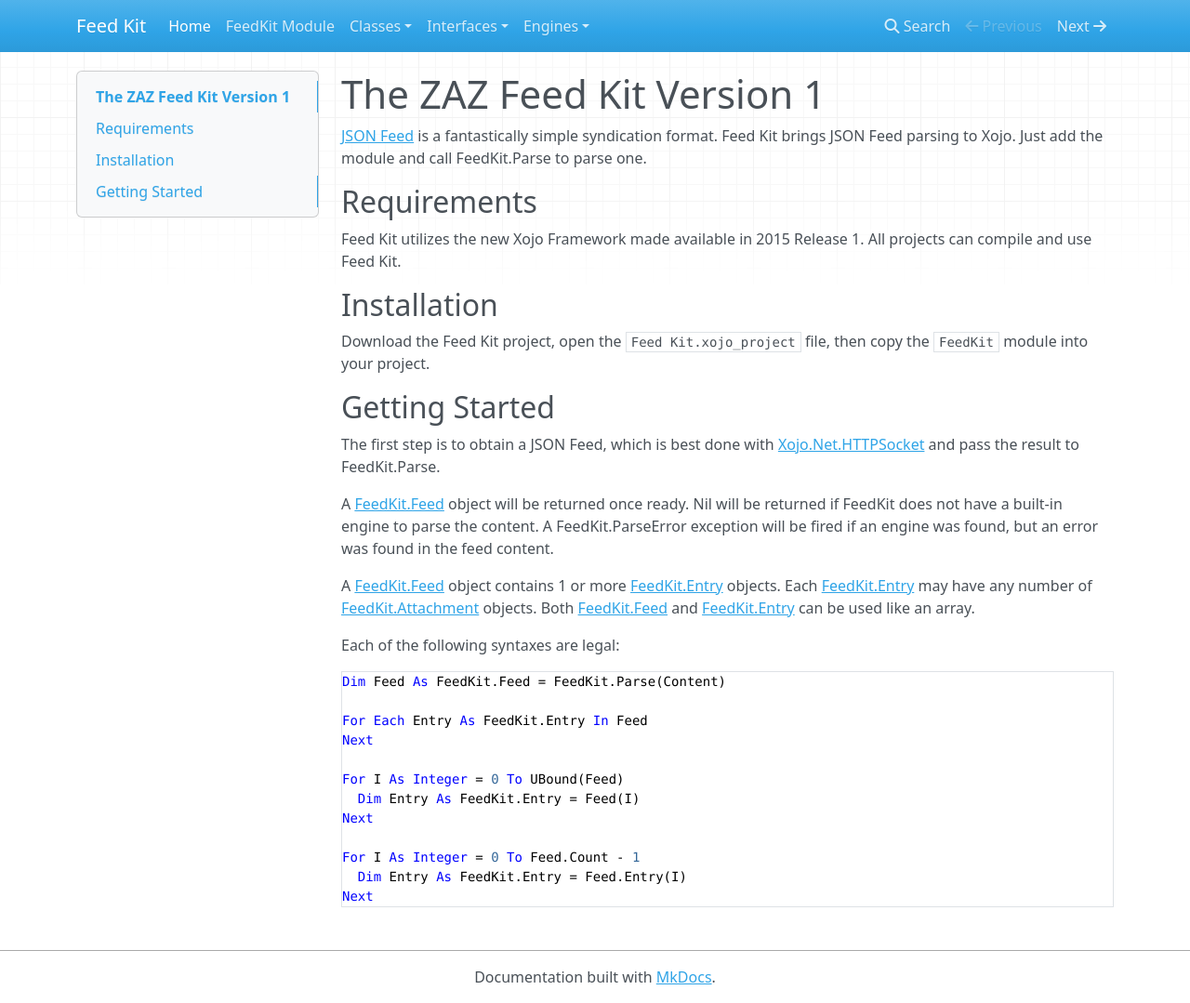
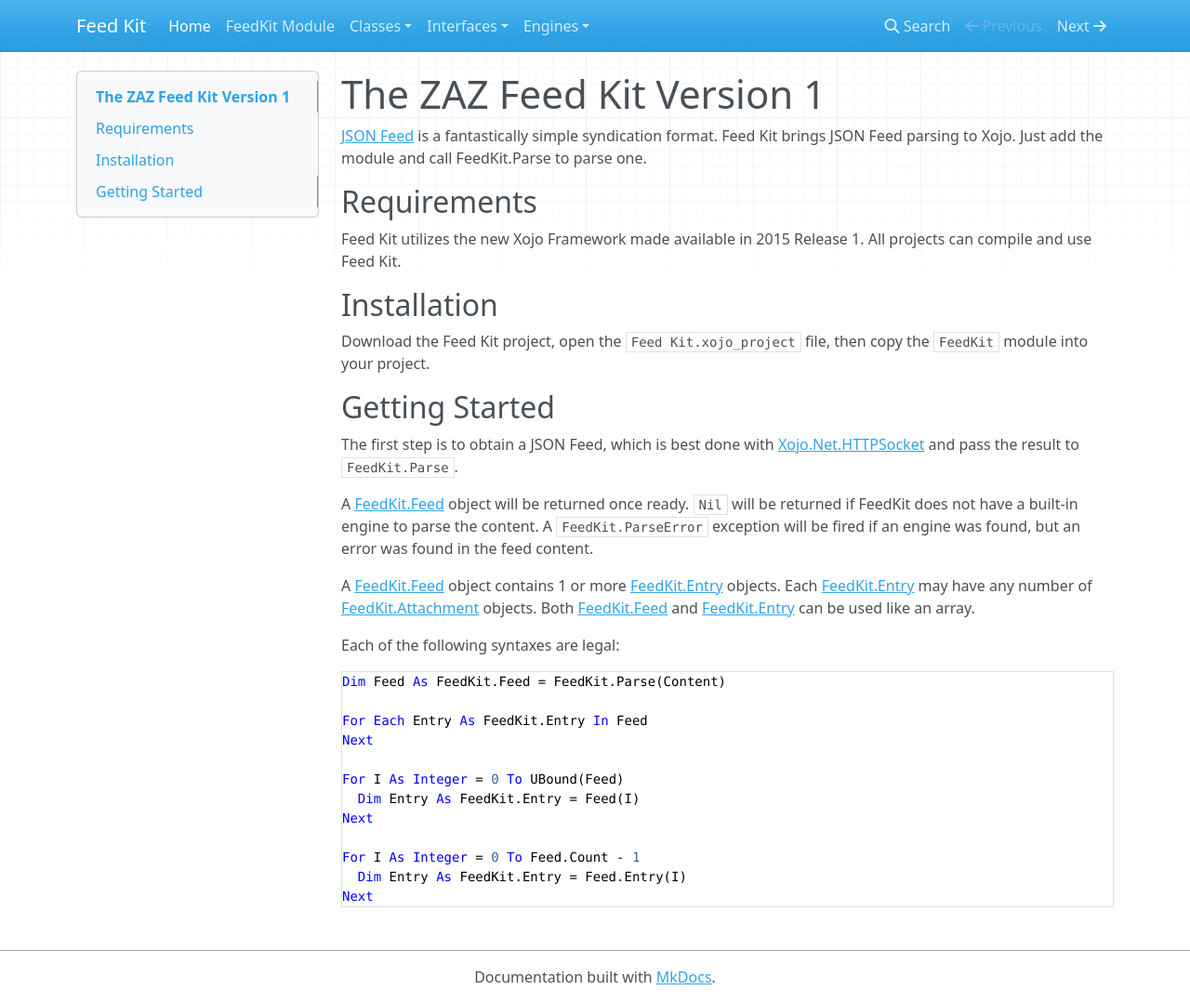
Before and after one commit to thommcgrath/Feed-Kit, an MkDocs documentation site: the page built from Documentation/docs/index.md, in a window 1280 px wide and 1079 px high. Shown: the whole window at 93% size. Built offline with MkDocs 1.6.1, drawn with Linux system fonts in a browser that asks for light colours; nearby versions of some CDN libraries; old or Windows-style settings are respelled for this version of MkDocs.

Commit message:
A couple minor touchups to the doc landing page.

```diff
--- a/Documentation/docs/index.md
+++ b/Documentation/docs/index.md
@@ -11,9 +11,9 @@ Download the Feed Kit project, open the `Feed Kit.xojo_project` file, then copy
 
 ## Getting Started
 
-The first step is to obtain a JSON Feed, which is best done with [Xojo.Net.HTTPSocket](http://developer.xojo.com/xojo-net-httpsocket) and pass the result to FeedKit.Parse.
+The first step is to obtain a JSON Feed, which is best done with [Xojo.Net.HTTPSocket](http://developer.xojo.com/xojo-net-httpsocket) and pass the result to `FeedKit.Parse`.
 
-A [FeedKit.Feed](FeedKit.Feed.md) object will be returned once ready. Nil will be returned if FeedKit does not have a built-in engine to parse the content. A FeedKit.ParseError exception will be fired if an engine was found, but an error was found in the feed content.
+A [FeedKit.Feed](FeedKit.Feed.md) object will be returned once ready. `Nil` will be returned if FeedKit does not have a built-in engine to parse the content. A `FeedKit.ParseError` exception will be fired if an engine was found, but an error was found in the feed content.
 
 A [FeedKit.Feed](FeedKit.Feed.md) object contains 1 or more [FeedKit.Entry](FeedKit.Entry.md) objects. Each [FeedKit.Entry](FeedKit.Entry.md) may have any number of [FeedKit.Attachment](FeedKit.Attachment.md) objects. Both [FeedKit.Feed](FeedKit.Feed.md) and [FeedKit.Entry](FeedKit.Entry.md) can be used like an array.
 
```
